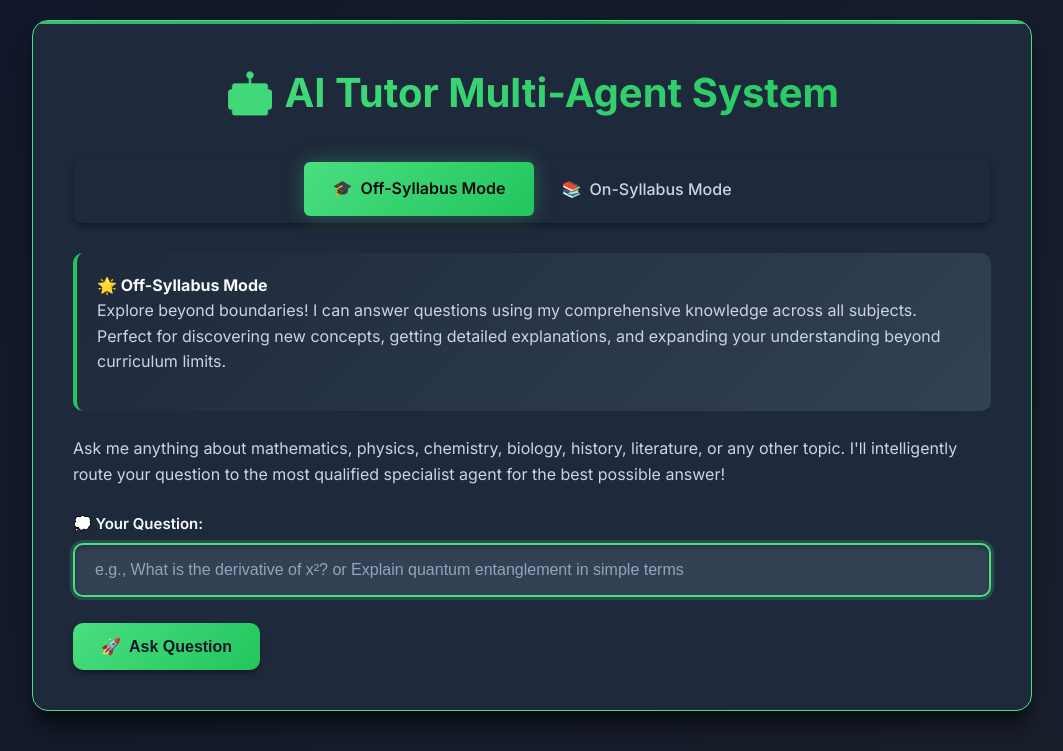
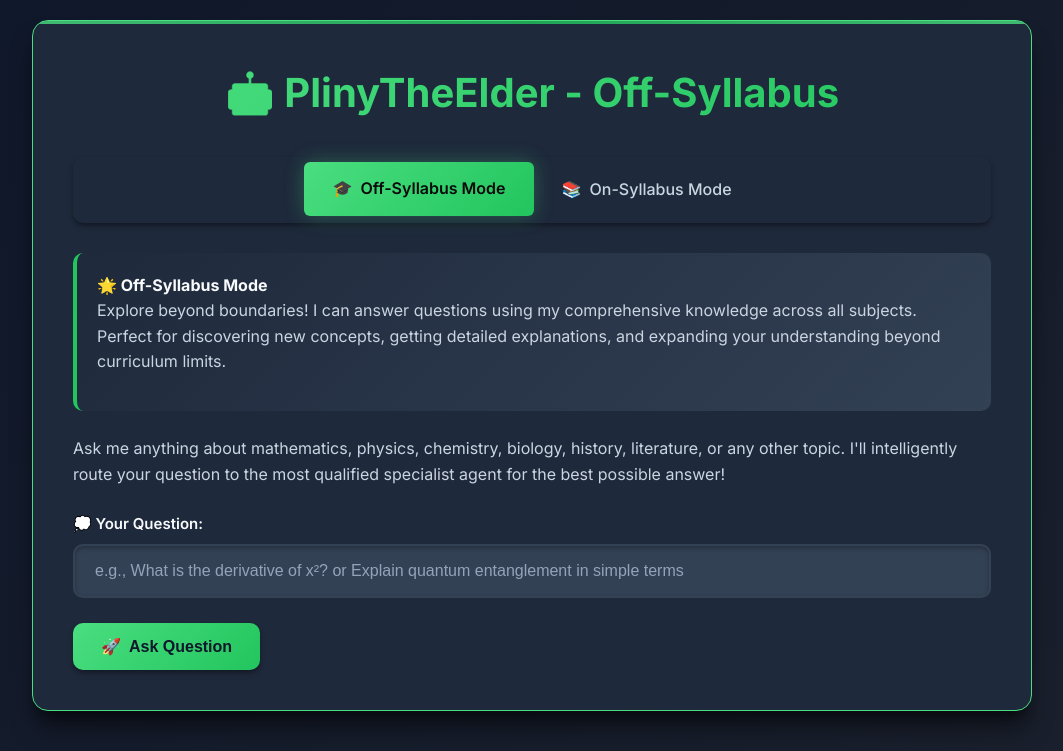
Before and after one commit to abrr-fhyz/tutorAgent, a FastAPI app: page / in a window 1280 px wide. Shown: the top 751 px of the page, without its empty margins (108-1171 px from the left). Run offline with FastAPI, Linux system fonts and the light colour scheme.

Commit message:
Slight Changes

```diff
--- a/lib/tools/mathAgent.py
+++ b/lib/tools/mathAgent.py
@@ -2,7 +2,7 @@ from lib.tools.util import CalculatorTool
 from lib.tools.agent import Agent
 from typing import Dict, Any
 
-class MathAgent(Agent):
+class MathTool(Agent):
     def __init__(self):
         super().__init__(
             name="Math Agent",
--- a/lib/tools/physicsAgent.py
+++ b/lib/tools/physicsAgent.py
@@ -2,7 +2,7 @@ from lib.tools.util import CalculatorTool
 from lib.tools.agent import Agent
 from typing import Dict, Any
 
-class PhysicsAgent(Agent):
+class PhysicsTool(Agent):
     def __init__(self):
         super().__init__(
             name="Physics Agent",
--- a/templates/home.html
+++ b/templates/home.html
@@ -3,16 +3,18 @@
 <head>
     <meta charset="UTF-8">
     <meta name="viewport" content="width=device-width, initial-scale=1.0">
-    <title>AI Tutor Multi-Agent System</title>
+    <title>PlinyTheElder - Off-Syllabus</title>
     <link rel="stylesheet" href="/static/css/styles.css">
     <link rel="preconnect" href="https://fonts.googleapis.com">
     <link rel="preconnect" href="https://fonts.gstatic.com" crossorigin>
     <link href="https://fonts.googleapis.com/css2?family=Inter:wght@300;400;500;600;700&display=swap" rel="stylesheet">
     <script src="https://cdn.jsdelivr.net/npm/marked/marked.min.js"></script>
+    <script id="MathJax-script" async src="https://cdn.jsdelivr.net/npm/mathjax@3/es5/tex-mml-chtml.js"></script>
+    <script src="/static/scripts/home.js"></script>
 </head>
 <body>
     <div class="container">
-        <h1>🤖 AI Tutor Multi-Agent System</h1>
+        <h1>🤖 PlinyTheElder - Off-Syllabus</h1>
 
         <div class="mode-switcher">
             <a href="/" class="mode-button active">
@@ -52,7 +54,5 @@
             </div>
         </div>
     </div>
-
-    <script src="/static/scripts/home.js"></script>
 </body>
 </html>
```
Also changed, not shown: lib/tutor.py (+7 -7 lines), templates/on_syllabus.html (+4 -4 lines), README.md.
